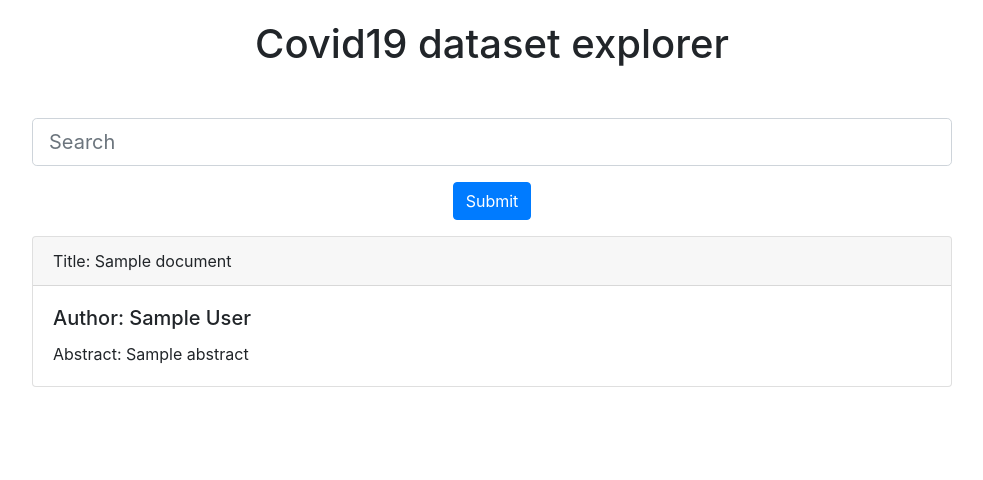
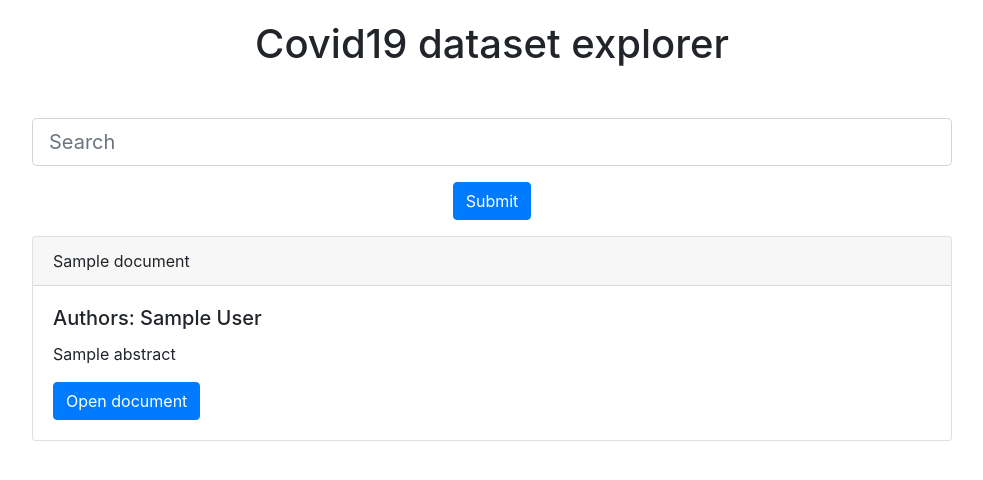
Before and after one commit to gorjanradevski/cord19-explorer, a Flask app: template app/templates/index.html in a window 1280 px wide. Shown: the top 480 px of the page, without its empty margins (148-1131 px from the left). Run offline with Flask 2, Linux system fonts and the light colour scheme; the template is opened without the code that fills it: values that come from a table or form of the project are taken from there, most other values are stand-ins (such as "Sample title", 1, 10 or a date in 2020); some libraries are stand-ins or nearby versions.

Commit message:
open article link, better authors

```diff
--- a/app/article.py
+++ b/app/article.py
@@ -8,7 +8,8 @@ class Article:
         self.id = article_json["id"]
         self.title = article_json["title"]
         self.abstract = article_json["abstract"]
-        self.author = article_json["author"]
+        self.authors = article_json["author"]
+        self.link = article_json["link"]
         self.distance_to_query = self.set_distance_to_query(query)
 
     def set_distance_to_query(self, query_coords: np.ndarray):
--- a/app/templates/index.html
+++ b/app/templates/index.html
@@ -24,10 +24,11 @@
             <div class="col-md-10 offset-md-1">
                 {% for document in documents %}
                 <div class="card document">
-                    <div class="card-header">Title: {{ document.title }}</div>
+                    <div class="card-header">{{ document.title }}</div>
                     <div class="card-body">
-                        <h5 class="card-title">Author: {{ document.author }}</h5>
-                        <p class="card-text">Abstract: {{ document.abstract }}</p>
+                        <h5 class="card-title">Authors: {{ document.authors }}</h5>
+                        <p class="card-text">{{ document.abstract }}</p>
+                        <a href="{{ document.link }}" , class="btn btn-primary" , target="_blank">Open document</a>
                     </div>
                 </div>
                 {% endfor %}
```
